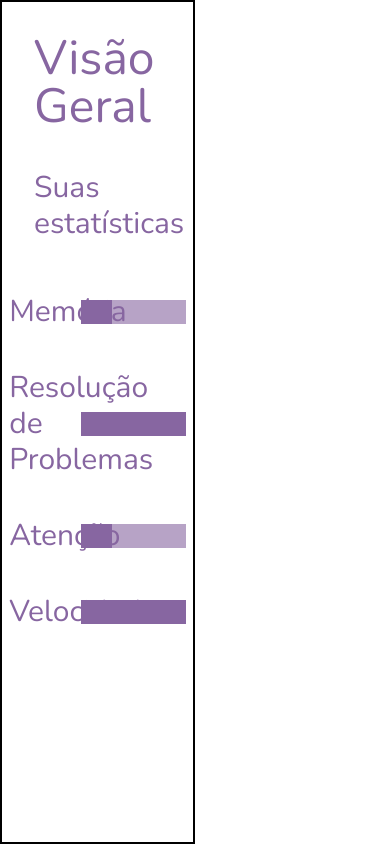
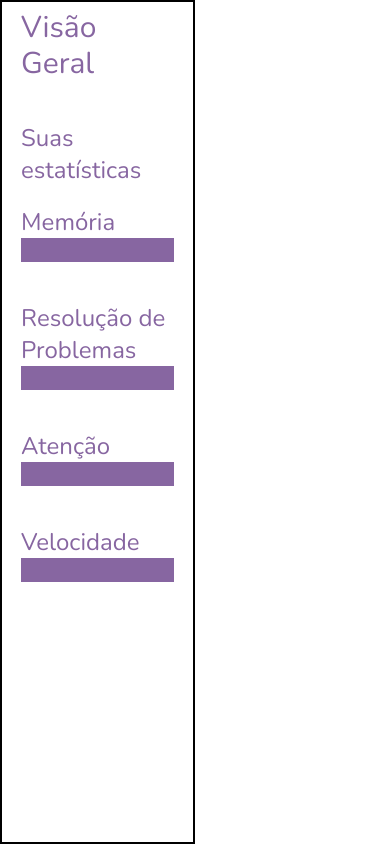
Before and after one commit to CalmoMilla/CalmoMilla-FrontEnd, a Next.js app: page /teste in a window 390 px wide. Built offline with nearby package versions, Linux system fonts and the light colour scheme; a web font is replaced by a local one.

Commit message:
@vitorvhsilva Responsividade das estatisticas.

```diff
--- a/src/pages/components/Usuario/VisaoGeral/Estatistica.js
+++ b/src/pages/components/Usuario/VisaoGeral/Estatistica.js
@@ -1,8 +1,8 @@
 export default function Estatistica(props) {
   return (
-    <div className="flex justify-around items-center py-5">
-      <h3 className="w-[30%] text-3xl font-nunito text-roxo">{props.titulo}</h3>
-      <div className="w-[55%] h-6 bg-roxo/60">
+    <div className="flex justify-around md:flex-row flex-col items-center py-5">
+      <h3 className="w-[80%] md:w-[30%] text-2xl md:text-3xl font-nunito text-roxo">{props.titulo}</h3>
+      <div className="w-[80%] md:w-[55%] h-6 bg-roxo/60">
         <div className={`w-[${props.resul}%] h-full bg-roxo`}></div>
       </div>
     </div>
--- a/src/pages/components/Usuario/VisaoGeral/Estatisticas.js
+++ b/src/pages/components/Usuario/VisaoGeral/Estatisticas.js
@@ -3,9 +3,9 @@ import Estatistica from "./Estatistica"
 export default function Estatisticas() {
   return (
     <>
-      <div className="p-8">
-        <h1 className="text-5xl font-nunito text-roxo">Visão Geral</h1>
-        <h2 className="text-3xl font-nunito text-roxo pt-10">Suas estatísticas</h2>
+      <div className="pt-2 m-auto md:p-8 w-[80%] md:w-auto">
+        <h1 className="text-3xl md:text-5xl font-nunito text-roxo">Visão Geral</h1>
+        <h2 className="text-2xl md:text-3xl font-nunito text-roxo pt-10">Suas estatísticas</h2>
       </div>
       <Estatistica titulo={"Memória"} resul={30}/>
       <Estatistica titulo={"Resolução de Problemas"} resul={70}/>
```
